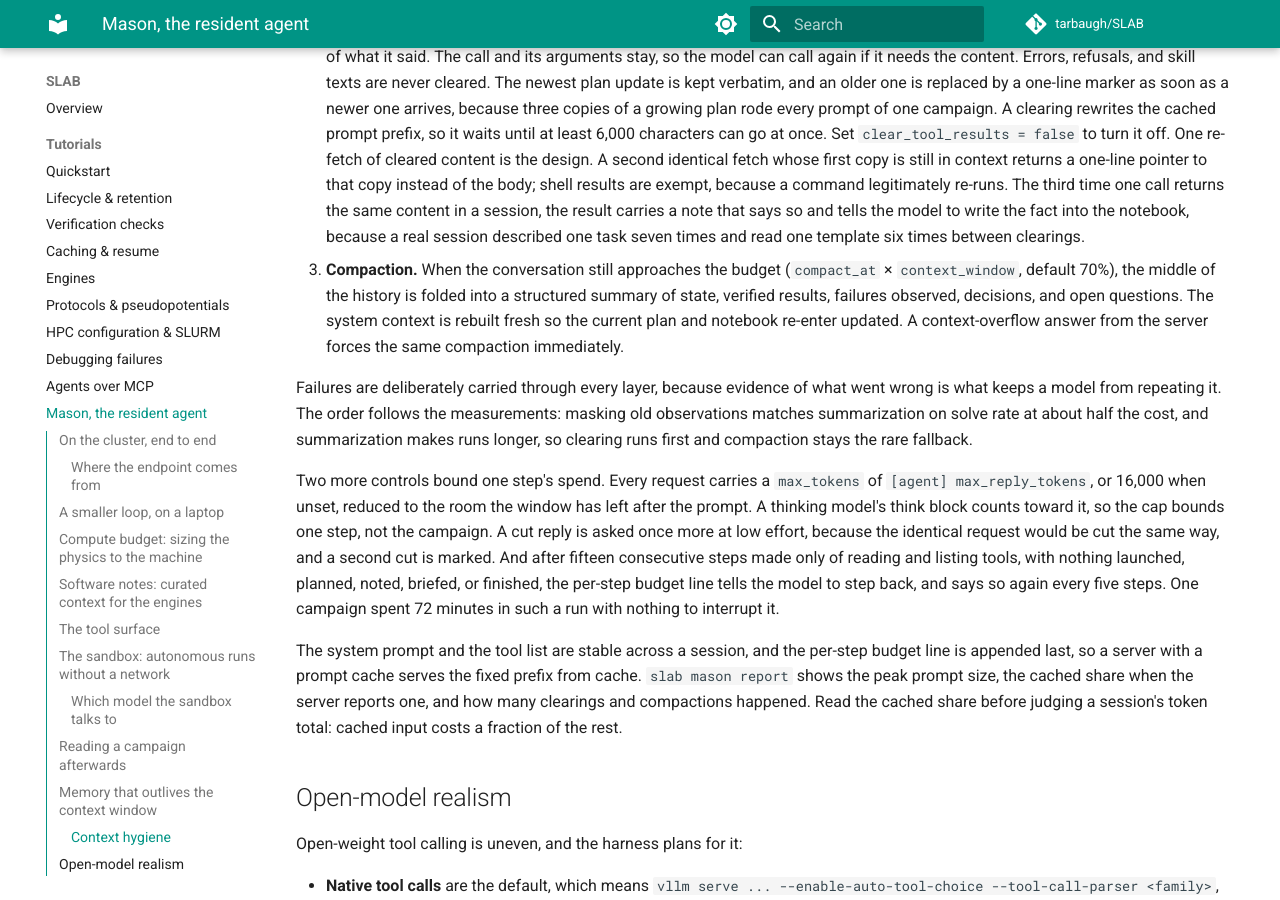
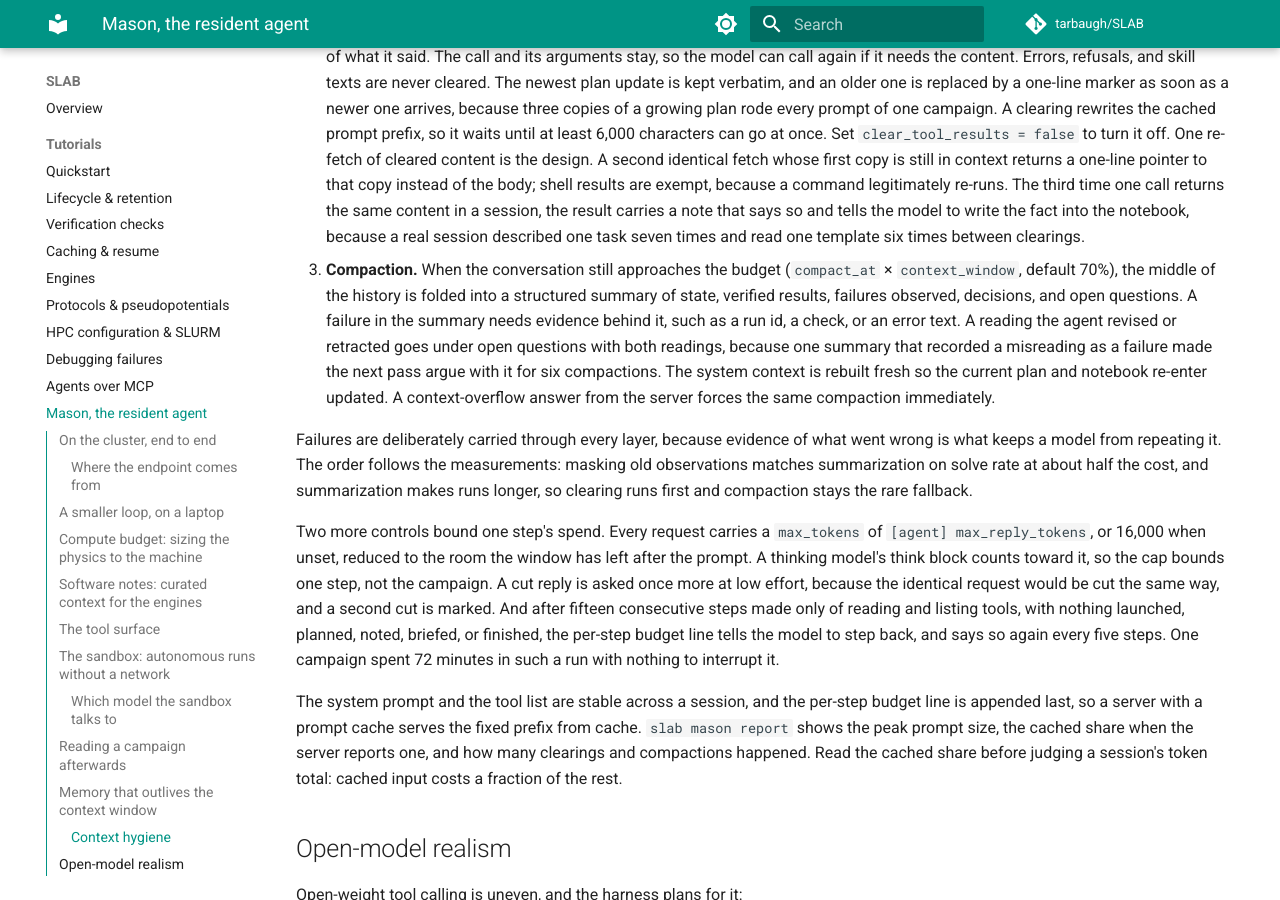
Before and after one commit to tarbaugh/SLAB, an MkDocs documentation site: the page built from docs/tutorials/mason.md, in a window 1280 px wide and 900 px high, scrolled down 11994 px. Built offline with MkDocs 1.6.1 and Material for MkDocs 9.7.7, drawn with Linux system fonts in a browser that asks for light colours; comment, search, counter and statistics services are not loaded.

Commit message:
The compaction brief wants evidence behind a failure and keeps a retracted reading open
One summary recorded the agent's misreading of a pw.x output as a
failure; the next six compactions carried the argument with the summary
instead of the file.

Co-Authored-By: Claude Fable 5.1 <noreply@anthropic.com>

```diff
--- a/docs/tutorials/mason.md
+++ b/docs/tutorials/mason.md
@@ -692,7 +692,12 @@ layers, cheapest first.
 3. **Compaction.** When the conversation still approaches the budget
    (`compact_at` × `context_window`, default 70%), the middle of the
    history is folded into a structured summary of state, verified
-   results, failures observed, decisions, and open questions. The system
+   results, failures observed, decisions, and open questions. A failure
+   in the summary needs evidence behind it, such as a run id, a check, or
+   an error text. A reading the agent revised or retracted goes under
+   open questions with both readings, because one summary that recorded a
+   misreading as a failure made the next pass argue with it for six
+   compactions. The system
    context is rebuilt fresh so the current plan and notebook re-enter
    updated. A context-overflow answer from the server forces the same
    compaction immediately.
```
Also changed, not shown: CHANGELOG.md (+5 -0 lines), 2 other files.
